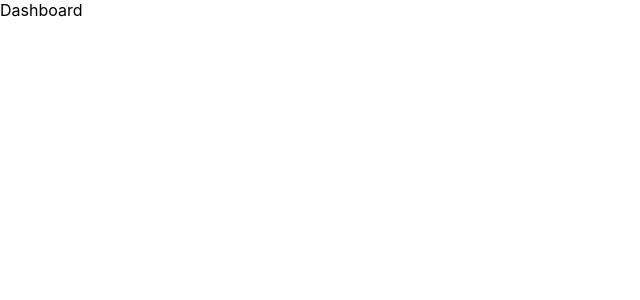
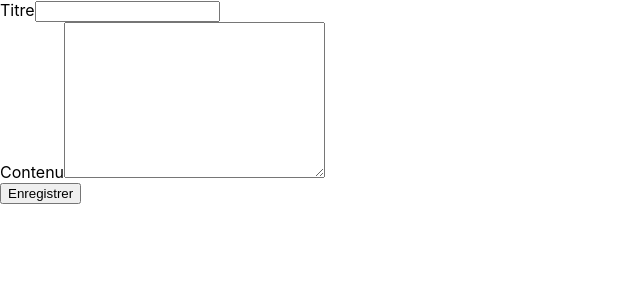
Before and after one commit to Rafikosaure/todo-list-sieli, a React (Create React App) app in the folder frontend/: page /dashboard in a window 1280 px wide. Shown: the top 300 px of the page, without its empty margins (0-640 px from the left). Built offline with nearby package versions, Linux system fonts and the light colour scheme.

Commit message:
Creation du html pour créer une note

```diff
--- a/frontend/src/Pages/dashboard.jsx
+++ b/frontend/src/Pages/dashboard.jsx
@@ -2,7 +2,19 @@ import React from 'react'
 
 function Dashboard() {
   return (
-    <div>Dashboard</div>
+    <main className='app__dashboard'>
+        <form className='dashboard__form'>
+            <div className='form__title'>
+                <label htmlFor="title">Titre</label>
+                <input type="text" name='title'/>
+            </div>
+            <div className='form__content'>
+                <label htmlFor="content">Contenu</label>
+                <textarea name="content" cols="30" rows="10"></textarea>
+            </div>
+            <button>Enregistrer</button>
+        </form>
+    </main>
   )
 }
 
```
